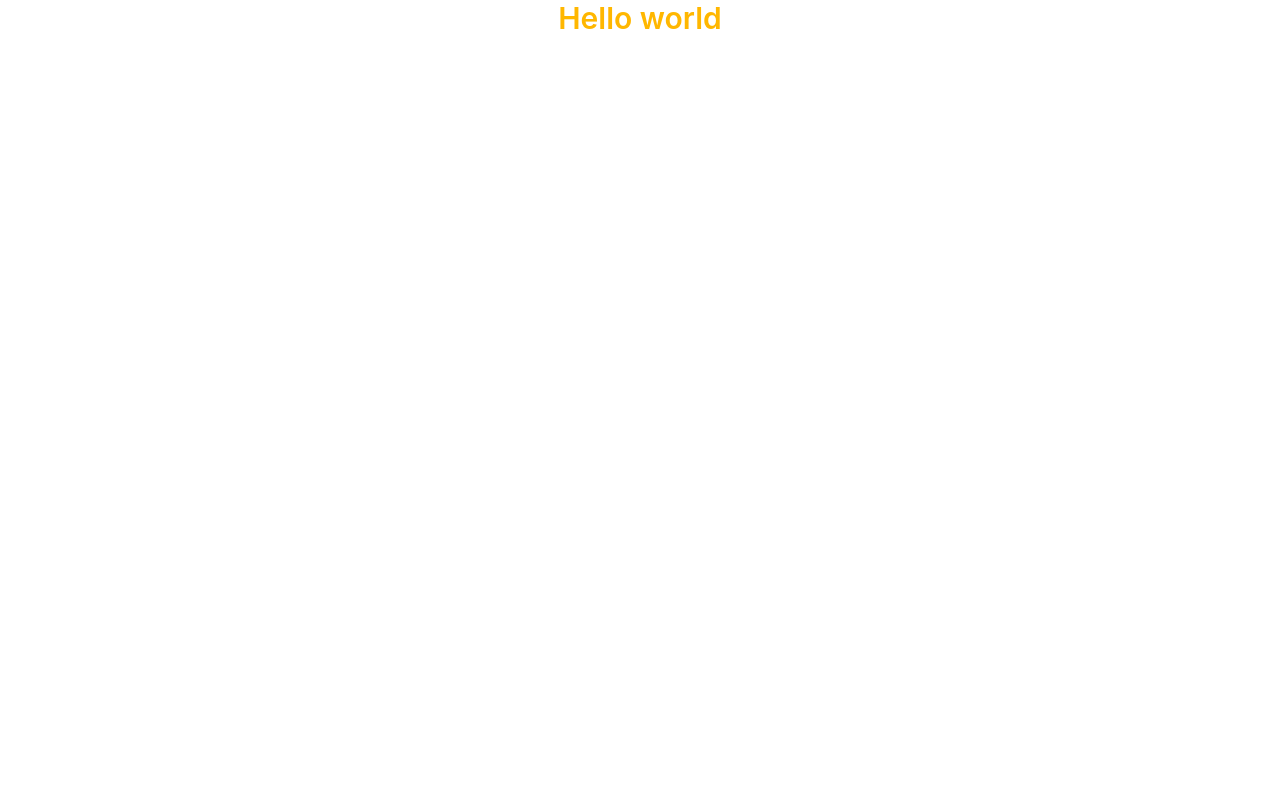
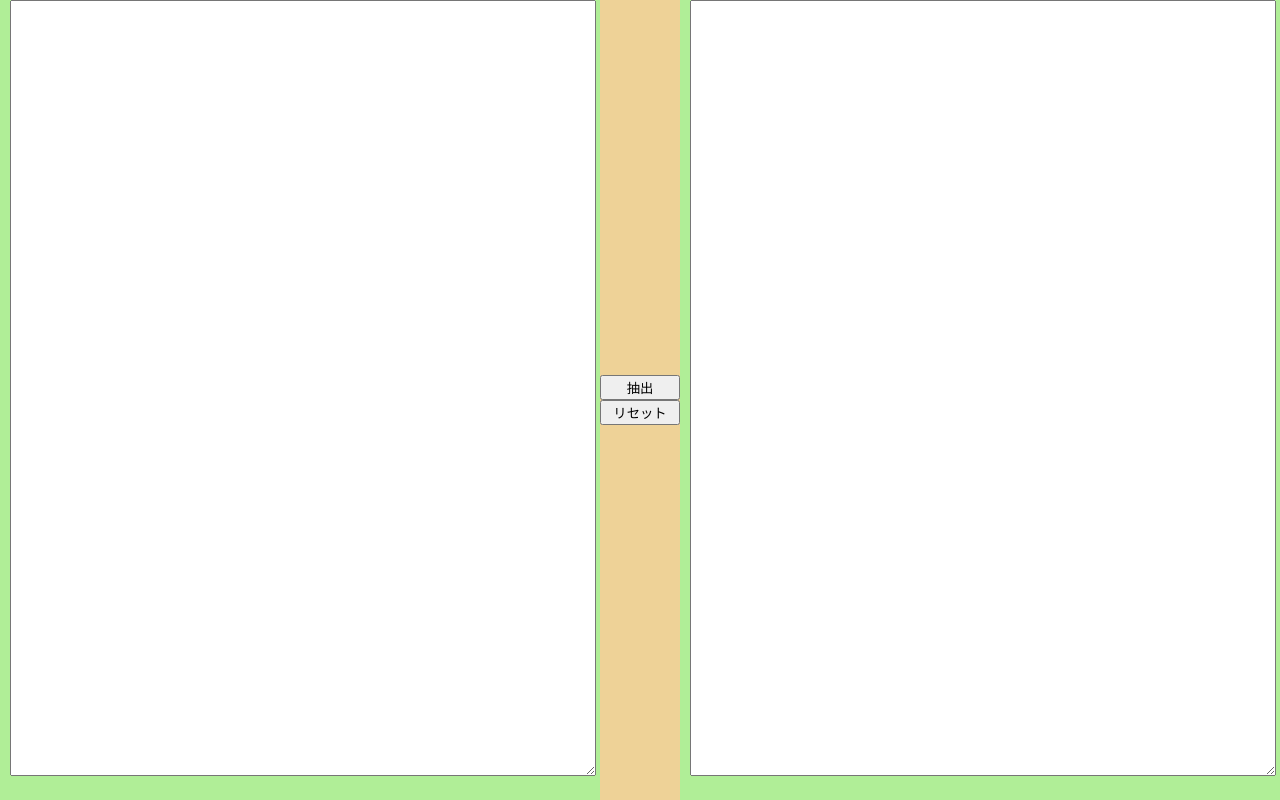
Before and after one commit to cyber-ikegami/projectTemplate_react, a React (Create React App) app: page / in a window 1280 px wide. Built offline with nearby package versions, Linux system fonts and the light colour scheme.

Commit message:
進捗状況1126_01

```diff
--- a/src/App.tsx
+++ b/src/App.tsx
@@ -1,13 +1,23 @@
 import React from 'react';
 import styled from 'styled-components';
-//import logo from './logo.svg';
-import './App.css';
+// import './App.css';
 
 function App() {
   return (
-    <div className="App">
-      <_Test>Hello world</_Test>
-    </div>
+    <>
+      <_Form>
+        <textarea></textarea>
+      </_Form>
+
+      <_Buttons>
+        <button>抽出</button>
+        <button>リセット</button>
+      </_Buttons>
+
+      <_Form>
+        <textarea></textarea>
+      </_Form>
+    </>
   );
 }
 
@@ -18,3 +28,33 @@ const _Test = styled.div`
   font-size: 30px;
   font-weight: 600;
 `;
+
+const _Form = styled.div`
+  background-color: #b0ee97;
+  display: inline-block;
+  vertical-align: top;
+  width: calc(50% - 40px);
+  height: 100%;
+
+  & textarea {
+    margin-left: 10px;
+    margin-bottom: 10px;
+    width: calc(100% - 20px);
+    height: calc(100% - 30px);
+  }
+`;
+
+const _Buttons = styled.div`
+  background-color: #eed297;
+  display: inline-block;
+  vertical-align: top;
+  width: 80px;
+  height: 100%;
+  display: inline-flex;
+  flex-flow: column;
+  justify-content: center;
+
+  & button {
+    width: 100%;
+  }
+`;
--- a/src/index.css
+++ b/src/index.css
@@ -7,6 +7,21 @@ body {
   -moz-osx-font-smoothing: grayscale;
 }
 
+html,body {
+  width: 100%;
+  height: 100%;
+  position: relative;
+}
+
+#root {
+  width: 100%;
+  height: 100%;
+  position: relative;
+  font-size: 0;
+  margin: 0;
+  padding: 0;
+}
+
 code {
   font-family: source-code-pro, Menlo, Monaco, Consolas, 'Courier New',
     monospace;
```
